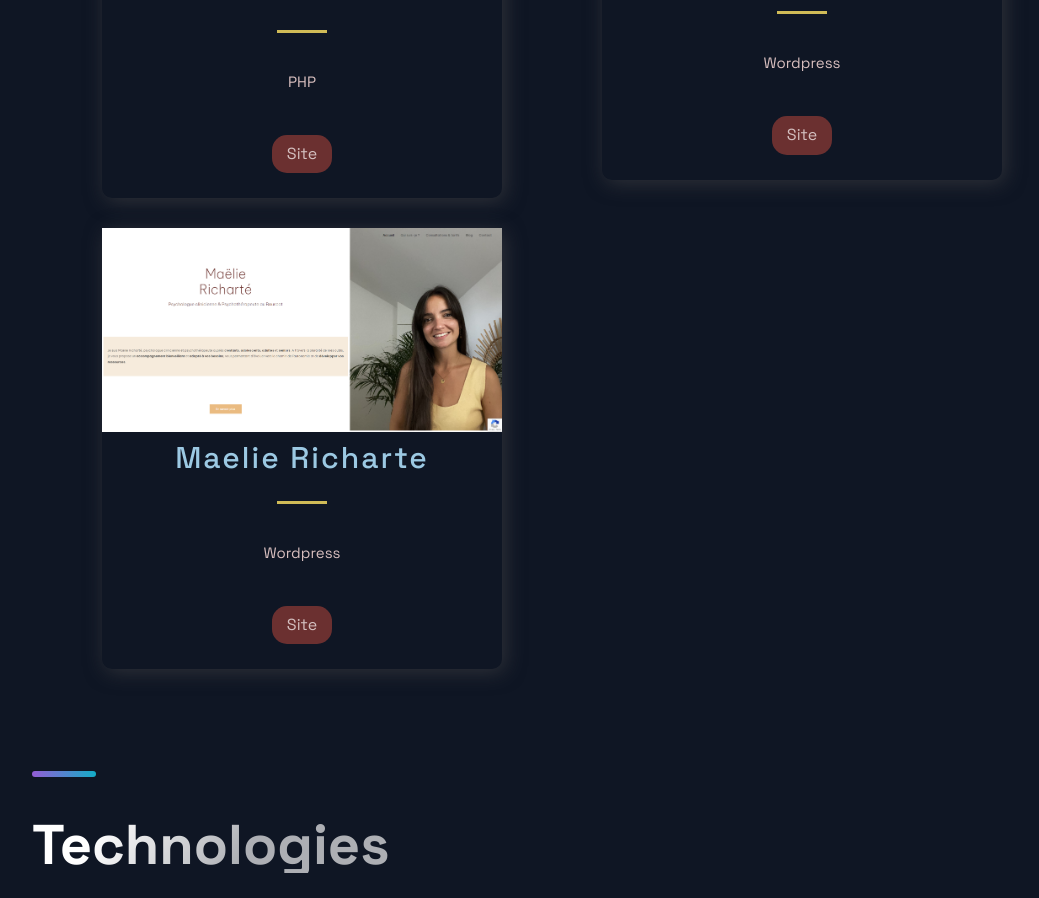
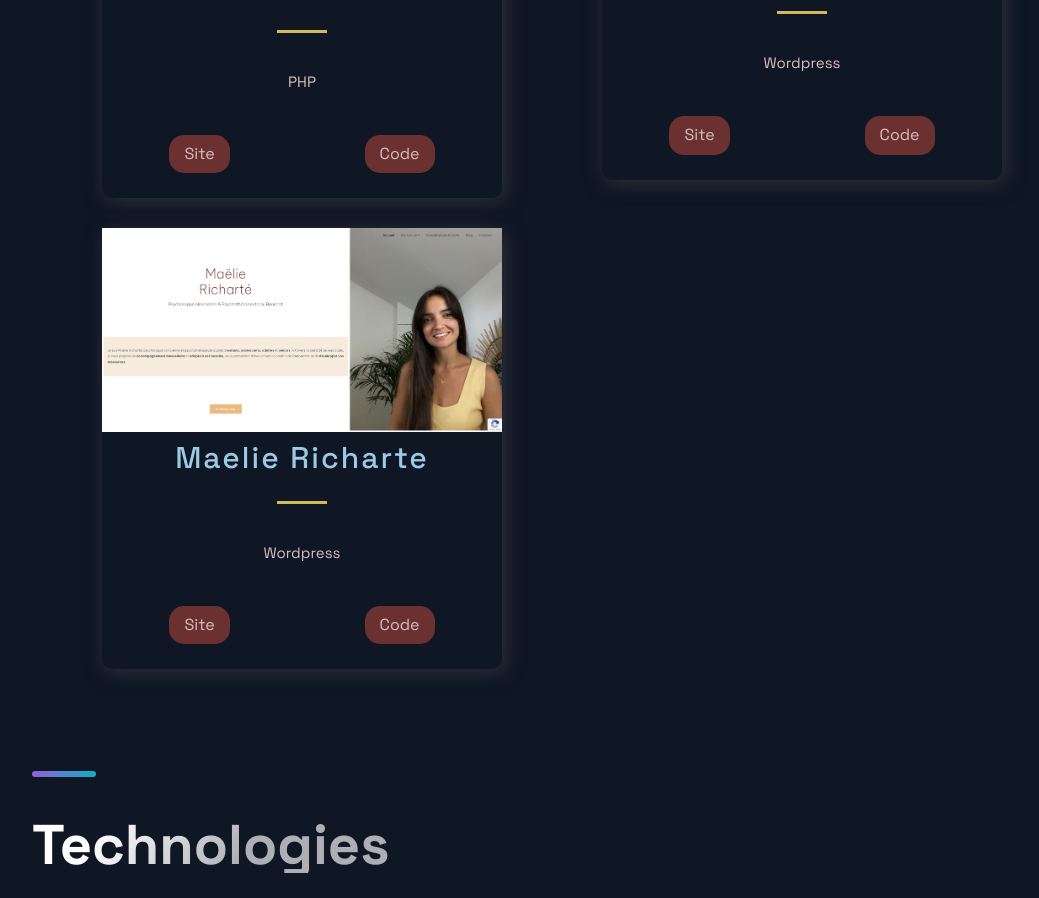
Before and after one commit to Theyozz/Theyozz_Portfolio, a Next.js app: page / in a window 1280 px wide. Shown: the part 1160-2058 px from the top of the page, without its empty margins (88-1127 px from the left). Built offline with nearby package versions, Linux system fonts and the light colour scheme.

Commit message:
Code twouitteur added

```diff
--- a/src/components/Projects/Projects.js
+++ b/src/components/Projects/Projects.js
@@ -27,6 +27,7 @@ const Projects = () => (
             </div>
             <UtilityList>
               <ExternalLinks href={p.visit} target='blank'>Site</ExternalLinks>
+              <ExternalLinks href={p.code} target='blank'>Code</ExternalLinks>
             </UtilityList>
           </BlogCard>
         );
--- a/src/constants/constants.js
+++ b/src/constants/constants.js
@@ -5,6 +5,7 @@ export const projects = [
     image: '/images/Twouitteur.png',
     tags: ['PHP'],
     visit: 'http://twouitteur.atwebpages.com/login.php',
+    code:'https://github.com/Theyozz/PHP_Project',
     id: 0,
   },
   {
```
